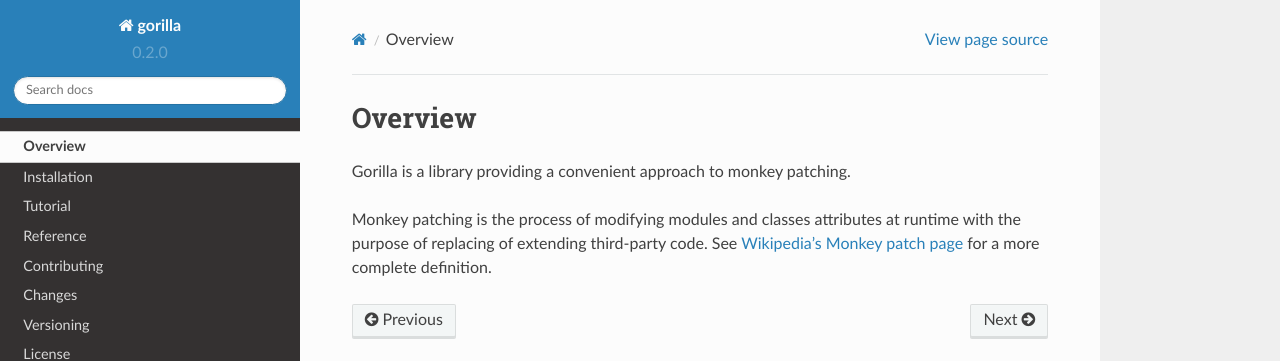
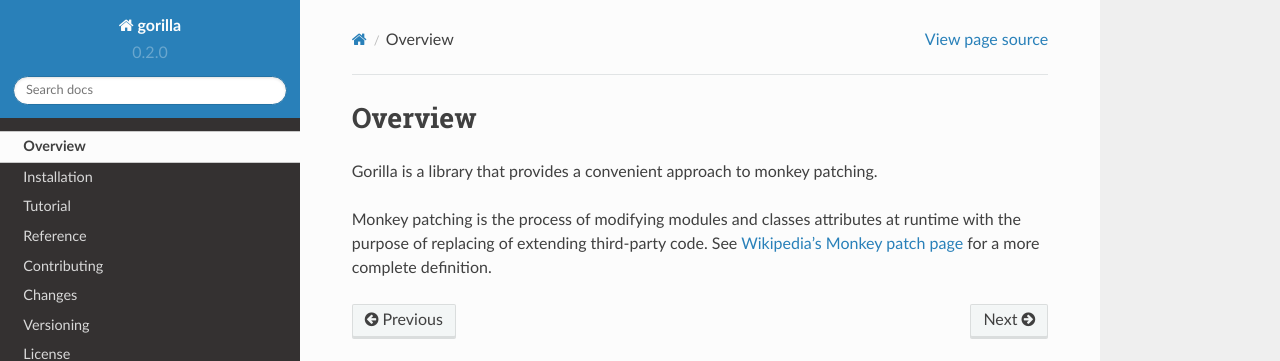
Before and after one commit to christophercrouzet/gorilla, a Sphinx documentation site: the page built from doc/overview.rst, in a window 1280 px wide. Shown: the top 361 px of the page. Built offline with Sphinx 7.4.7 and the Read the Docs theme 2.0.0, drawn with Linux system fonts in a browser that asks for light colours.

Commit message:
Reword the description header
This is just to make it consistent with other libraries.

```diff
--- a/README.rst
+++ b/README.rst
@@ -14,7 +14,7 @@
    :alt: License
 
 
-Gorilla is a library providing a convenient approach to monkey patching.
+Gorilla is a library that provides a convenient approach to monkey patching.
 
 Monkey patching is the process of modifying modules and classes attributes at
 runtime with the purpose of replacing of extending third-party code. See
--- a/doc/overview.rst
+++ b/doc/overview.rst
@@ -5,7 +5,7 @@
 Overview
 ========
 
-Gorilla is a library providing a convenient approach to monkey patching.
+Gorilla is a library that provides a convenient approach to monkey patching.
 
 Monkey patching is the process of modifying modules and classes attributes at
 runtime with the purpose of replacing of extending third-party code. See
```
